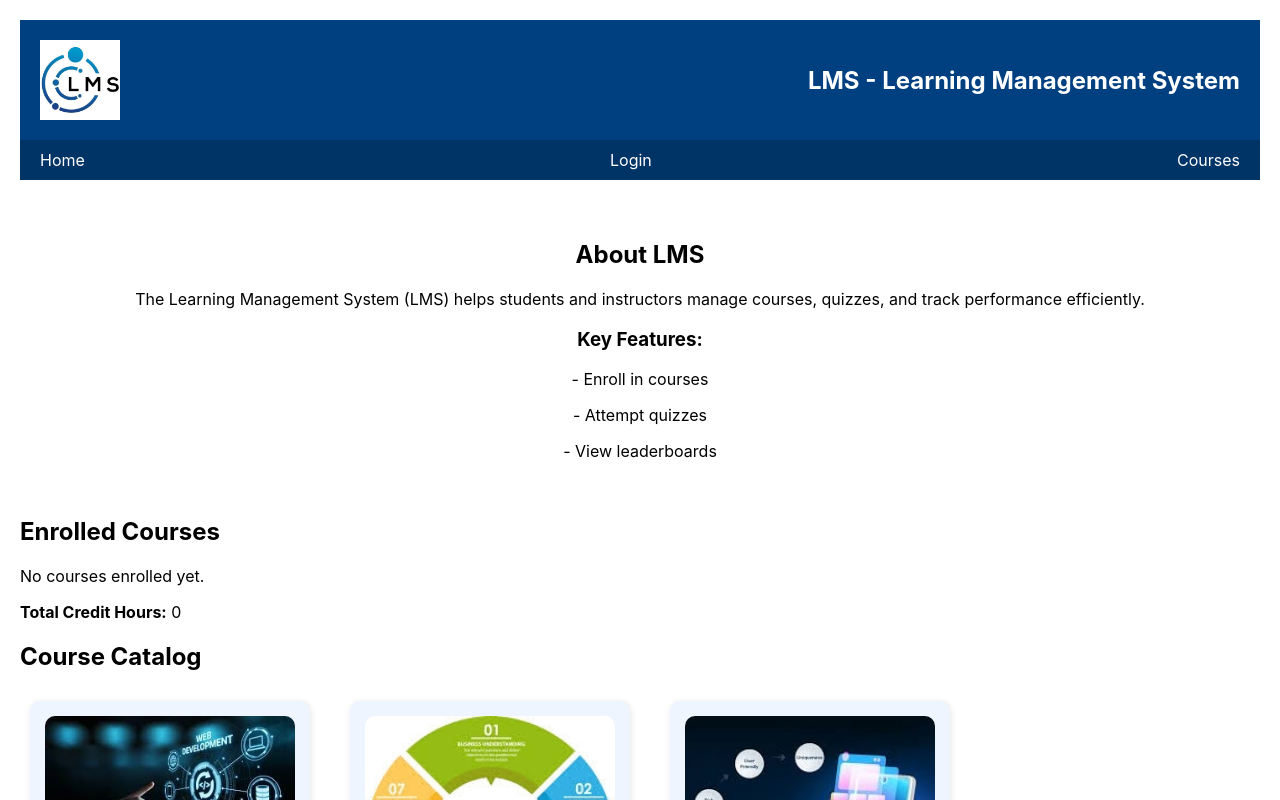
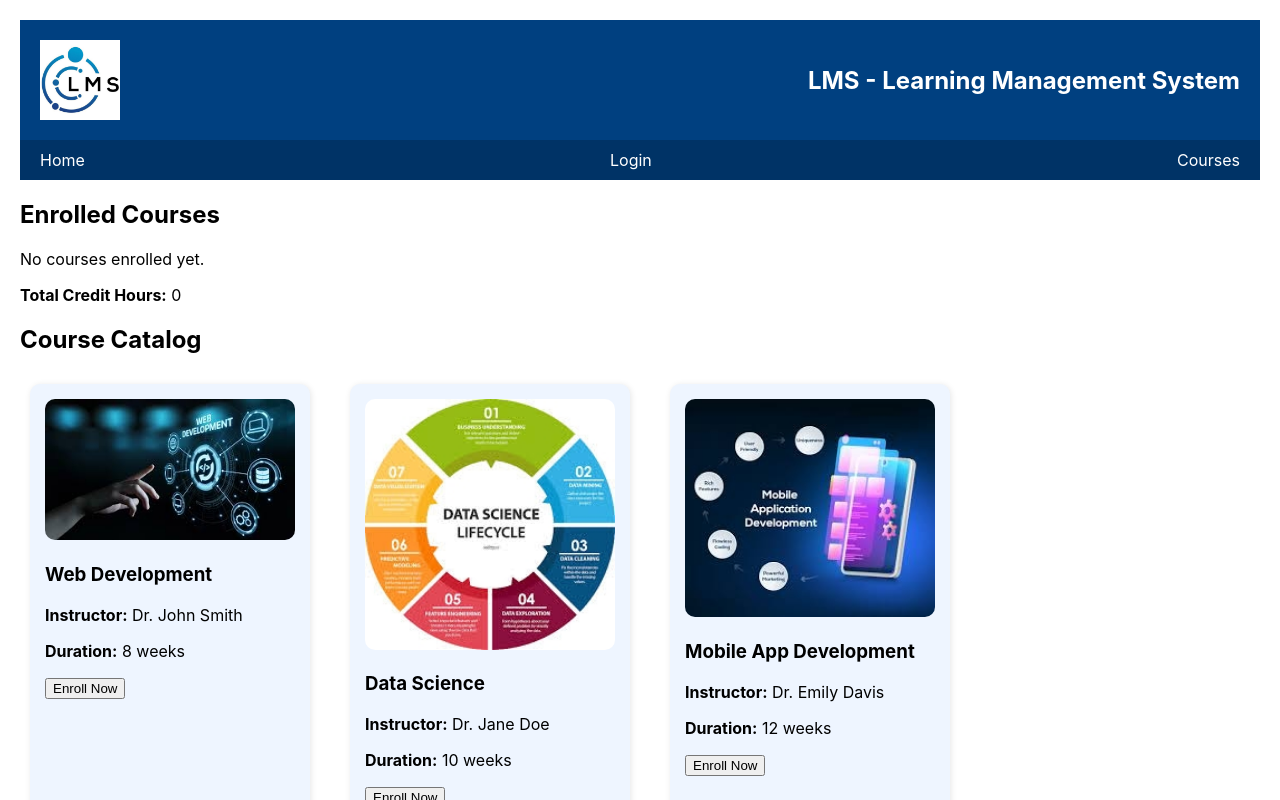
Before and after one commit to Mamoon-K/ENSF381_Assignment_5, a React (Create React App) app: page /courses in a window 1280 px wide. Shown: the top 800 px of the page. Built offline with nearby package versions, Linux system fonts and the light colour scheme.

Commit message:
The home Page

```diff
--- a/src/App.js
+++ b/src/App.js
@@ -15,6 +15,7 @@
     <img src={logo}  alt="Logo" className="logo" />
       <h1>LMS - Learning Management System</h1>
       </header>
+
   <BrowserRouter>
         <Routes>
           <Route path="/" element={<Home/>} />
@@ -23,6 +24,8 @@
         </Routes>
   </BrowserRouter>
 
+
+
     </div>
 
   );
--- a/src/components/Header.js
+++ b/src/components/Header.js
@@ -1,16 +1,9 @@
 import React from "react";
-
-const about_style = {
-  padding: "20px",
-  textAlign: "center",
-  alignItems: "center",
-  margin: "20px auto",
-  maxWidth: "90%"
-};
 
 
 
-function HomePage() {
+
+function Header() {
   return (
     <div>
       <div >
@@ -20,25 +13,14 @@
         <a href='/Courses'  style={styles.link}> Courses </a>
         </nav>
       </div>
-      <main class="index" style={about_style}>
-        <section id="about">
-            <h2>About LMS</h2>
-            <p>The Learning Management System (LMS) helps students and instructors manage courses, quizzes, and track performance efficiently.</p>
-            <h3>Key Features:</h3>
-            <div>
-                <p>- Enroll in courses</p>
-                <p>- Attempt quizzes</p>
-                <p>- View leaderboards</p>
-            </div>
-        </section>
-    </main>
+
     </div>
   );
 };
 
 
 
-export default HomePage;
+export default Header;
 
 const styles = {
   header: { display: "flex", justifyContent: "space-between", padding: "10px", backgroundColor: "#003366", color: "white" },
--- a/src/components/MainSection.js
+++ b/src/components/MainSection.js
@@ -16,6 +16,20 @@
   }, []);
 
   return (
+    <div>
+    <main class="index">
+        <section id="about">
+            <h2>About LMS</h2>
+            <p>The Learning Management System (LMS) helps students and instructors manage courses, quizzes, and track performance efficiently.</p>
+            <h3>Key Features:</h3>
+            <div>
+                <p>- Enroll in courses</p>
+                <p>- Attempt quizzes</p>
+                <p>- View leaderboards</p>
+            </div>
+        </section>
+    </main>
+
     <main className="courseview">
         <h2 style={{ textAlign: "center" }}>Featured Courses</h2>
           <hr />
@@ -50,6 +64,7 @@
           </tr>
       </table>
     </main>
+    </div>
   );
 };
 
--- a/src/styles.css
+++ b/src/styles.css
@@ -151,3 +151,11 @@
   font-size: 20px;
   color: #333;
 }
+
+#about {
+  padding: 20px;
+  text-align: center;
+  align-items: center;
+  margin: 20px auto;
+  max-width: 90%;
+}
```
